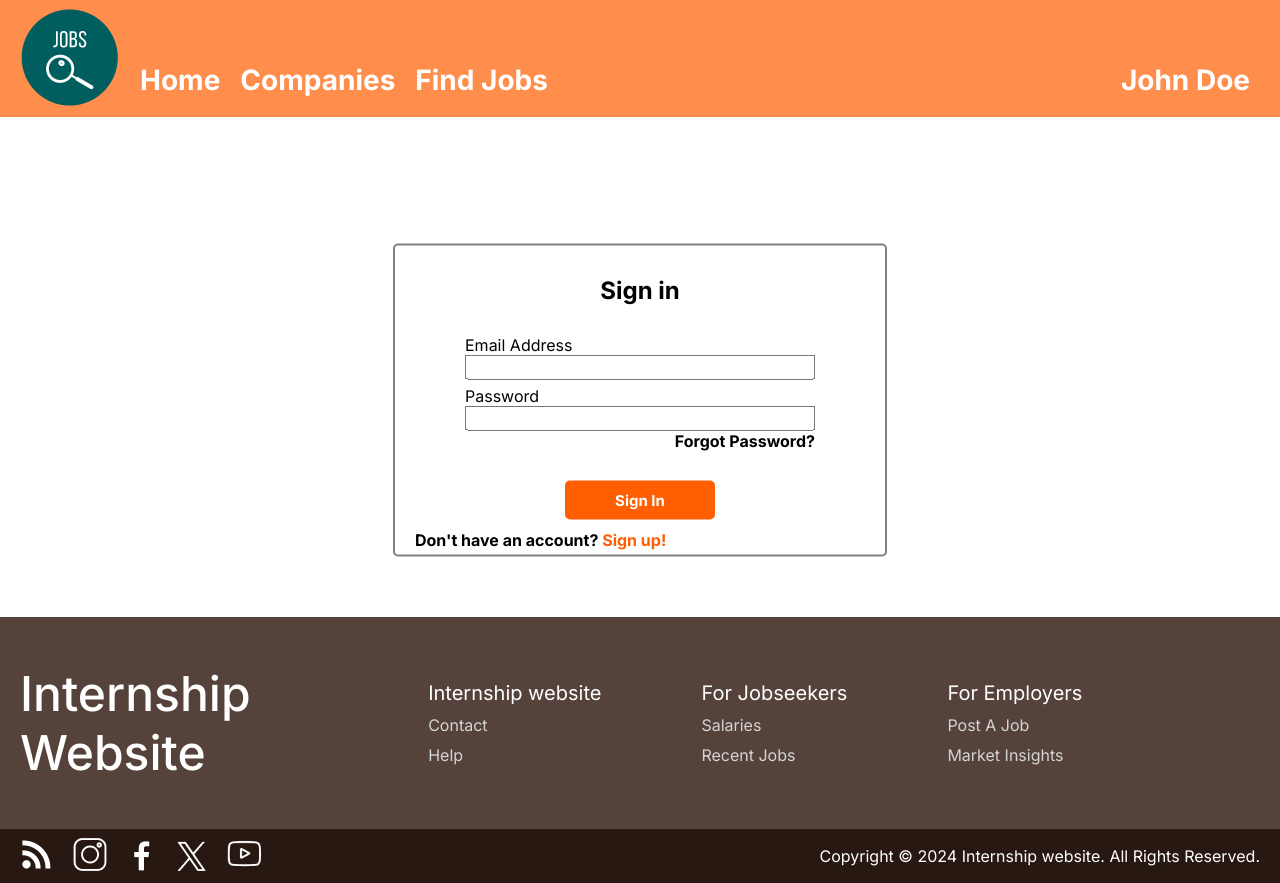
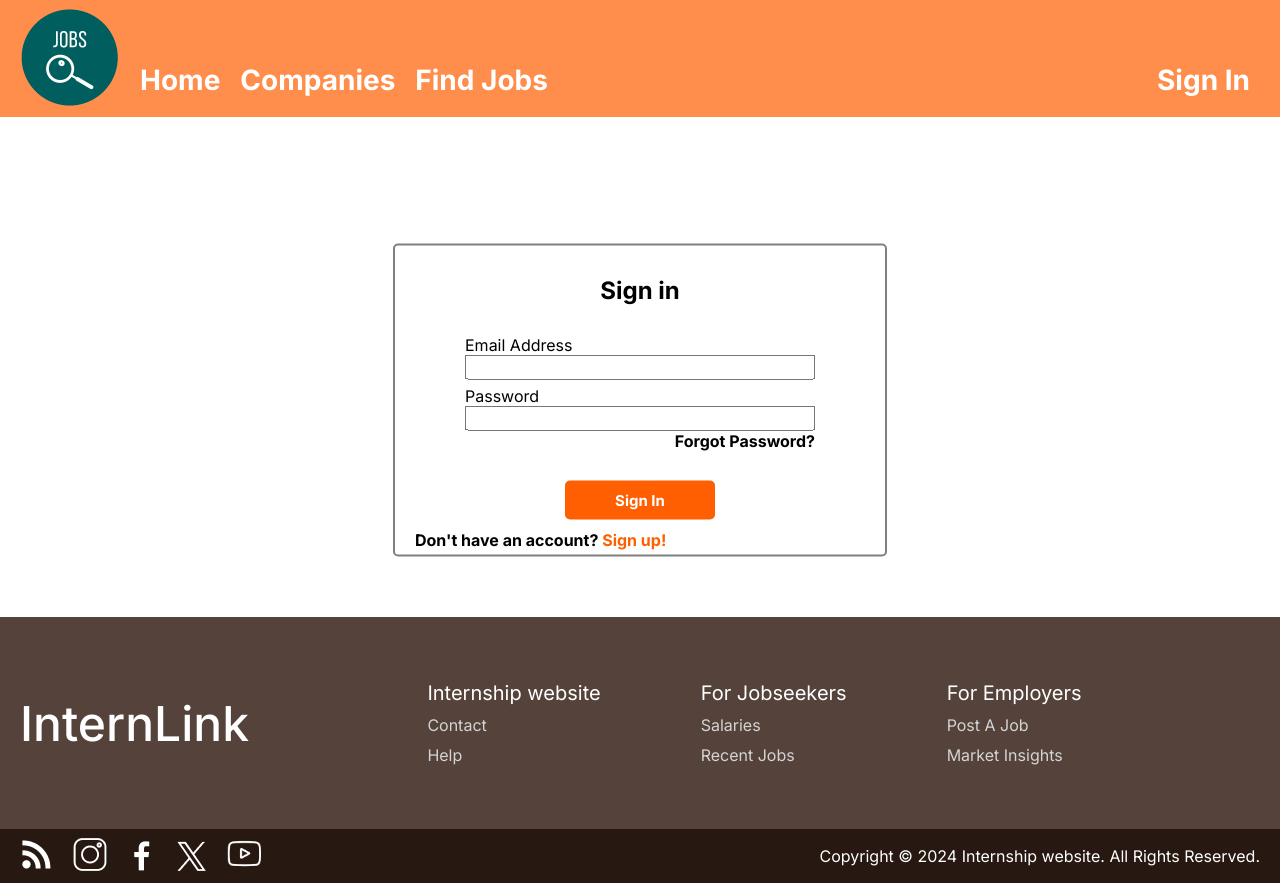
Before and after one commit to FadzararAI/web_internship_project, a PHP site: page /sign-in.php in a window 1280 px wide. Run offline with PHP 8.4, Linux system fonts and the light colour scheme.

Commit message:
Update sign-in.php

```diff
--- a/sign-in.php
+++ b/sign-in.php
@@ -1,3 +1,9 @@
+<?php
+  session_start();
+  if(isset($_SESSION["type"])){
+    header("Location: index.php");
+  }
+?>
 <!DOCTYPE html>
 <html lang="en">
   <head>
@@ -16,13 +22,17 @@
       <div class="navigation">
         <img src="./images/hero_logo.png" alt="logo" class="logo" />
         <div class="links">
-          <a href="#">Home</a>
-          <a href="#">Companies</a>
-          <a href="#">Find Jobs</a>
+          <a href="index.php">Home</a>
+          <a href="companies.php">Companies</a>
+          <a href="jobsearch.php">Find Jobs</a>
         </div>
       </div>
       <div class="profile">
-        <a href="#">John Doe</a>
+      <?php
+        if(!isset($_SESSION["type"])){
+            echo "<a href='sign-in.php'>Sign In</a>";
+          }
+      ?>
       </div>
     </nav>
     <!-- navigation end -->
@@ -42,7 +52,7 @@
             </div>
             <div class="lowers">
               <input type="submit" value="Sign In" name="signin">
-              <h4>Don't have an account? <span>Sign up!</span></h4>
+              <h4>Don't have an account? <a style="text-decoration: none;" href="sign-up.php"><span>Sign up!</span></a></h4>
           </div>
         </form>
       </div>
@@ -51,7 +61,7 @@
     <!-- footer start -->
     <footer>
       <div class="top-container">
-        <p class="titles">Internship <br />Website</p>
+        <p class="titles">InternLink</p>
         <div class="box-navigation">
           <div class="navigation">
             <p>Internship website</p>
```
